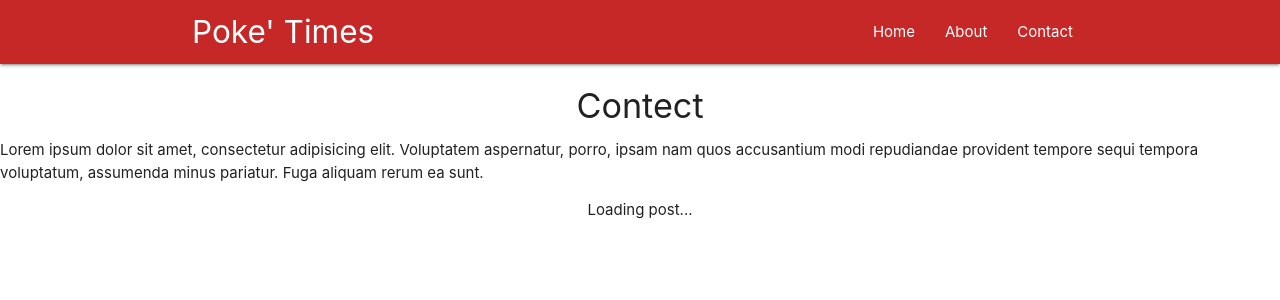
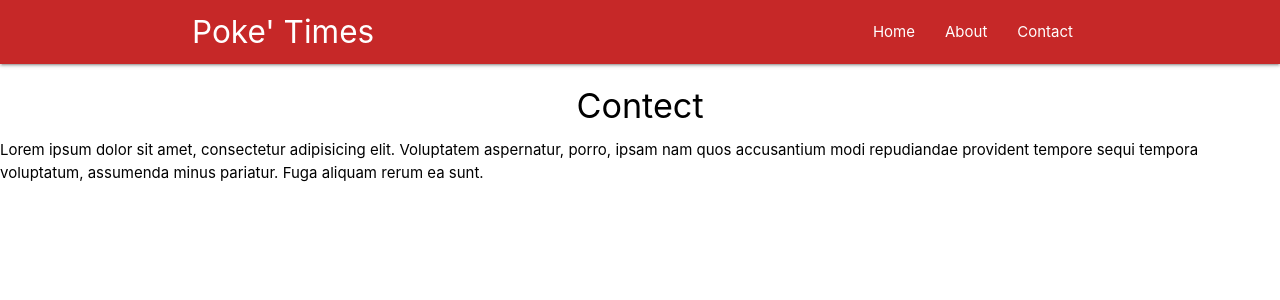
Before and after one commit to Sankalp100/React-Playlist, a React (Create React App) app in the folder New/poketimes/: page /Contact in a window 1280 px wide. Shown: the top 300 px of the page. Built offline with nearby package versions, Linux system fonts and the light colour scheme; no server answers.

Commit message:
SwitchTag

```diff
--- a/New/poketimes/src/App.js
+++ b/New/poketimes/src/App.js
@@ -1,6 +1,6 @@
 import React, { Component } from 'react';
 import Navbar from './component/Navbar';
-import { BrowserRouter, Route } from 'react-router-dom'
+import { Route, BrowserRouter, Switch } from 'react-router-dom'
 import Home from './component/home';
 import About from './component/About';
 import Contact from './component/Contact';
@@ -12,10 +12,12 @@ class App extends Component {
       <BrowserRouter>
         <div className="App">
           <Navbar />
-          <Route exact path='/' component={Home} />
-          <Route path='/About' component={About} />
-          <Route path='/Contact' component={Contact} />
-          <Route path='/:post_id' component={Post} />
+            <Switch>
+              <Route exact path='/' component={Home} />
+              <Route path='/About' component={About} />
+              <Route path='/Contact' component={Contact} />
+              <Route path='/:post_id' component={Post} />
+              </Switch>
         </div>
       </BrowserRouter>
     );
--- a/New/poketimes/src/component/Contact.js
+++ b/New/poketimes/src/component/Contact.js
@@ -1,4 +1,5 @@
 import React from 'react'
+import Rainbow from '../HOC/Rainbow'
 
 const Contect  = (props) => {
     console.log(props)
@@ -11,4 +12,4 @@ const Contect  = (props) => {
     )
 }
 
-export default Contect
+export default Rainbow(Contect)
--- a/New/poketimes/src/component/Navbar.js
+++ b/New/poketimes/src/component/Navbar.js
@@ -5,7 +5,7 @@ const Navbar = (props) => {
   return (
     <nav className="nav-wrapper red darken-3">
       <div className="container">
-        <Link className="brand-logo container" to="/">Poke' Times</Link>
+        <Link className="brand-logo" to="/">Poke' Times</Link>
         <ul className="right">
           <li><NavLink exact to="/">Home</NavLink></li>
           <li><NavLink to='/about'>About</NavLink></li>
```
